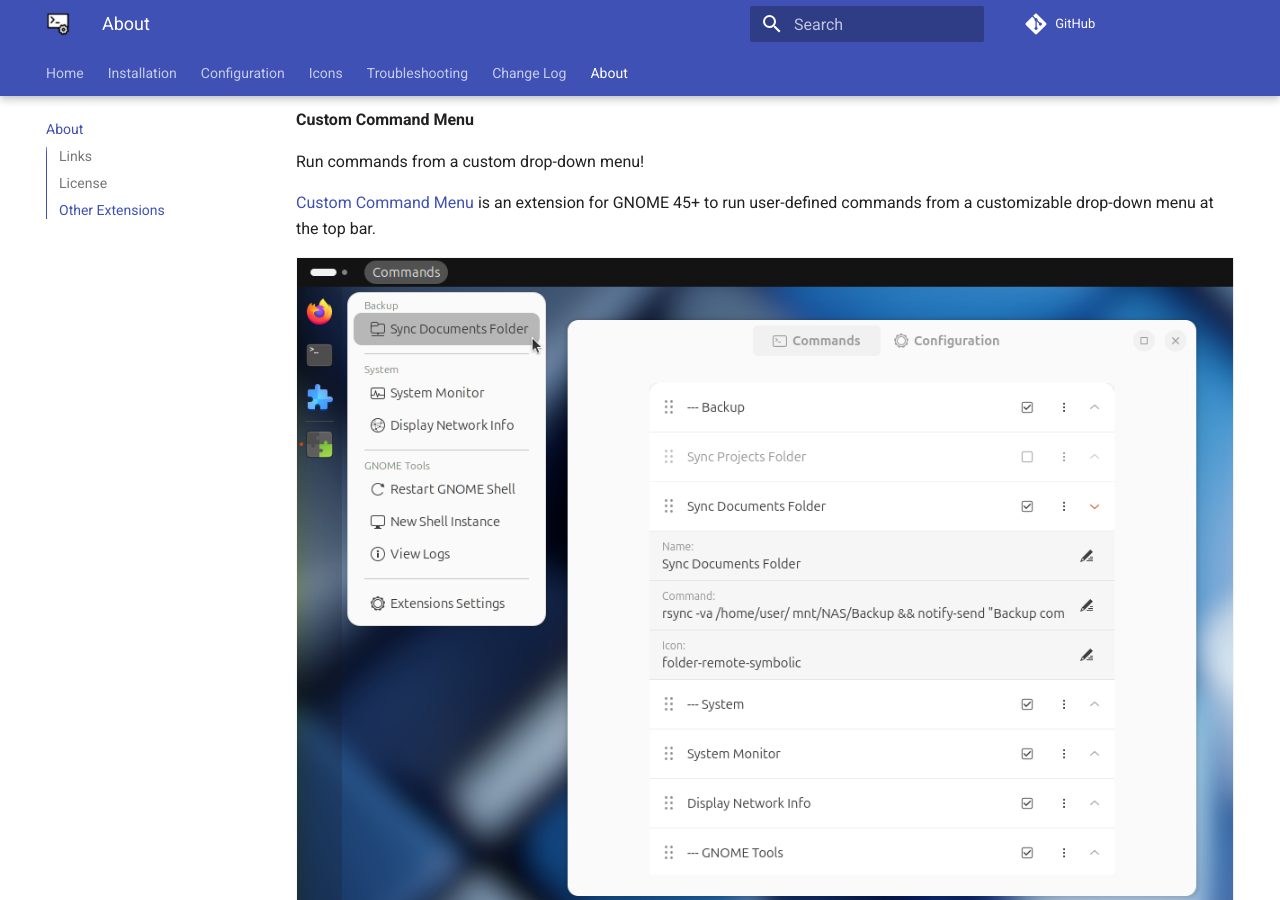
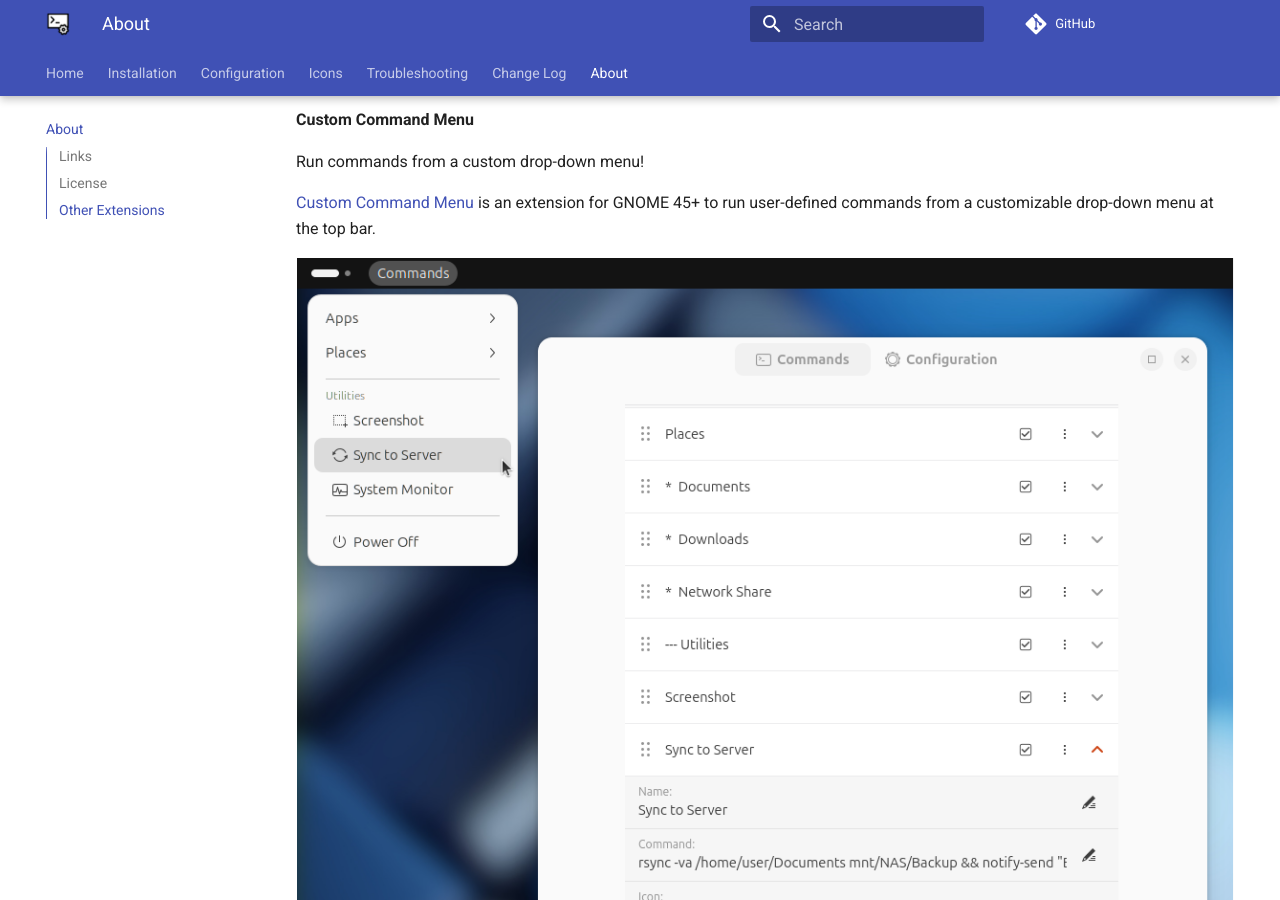
Before and after one commit to StorageB/custom-command-toggle, an MkDocs documentation site: the page built from docs/about.md, in a window 1280 px wide and 900 px high, scrolled down 748 px. Built offline with MkDocs 1.6.1 and Material for MkDocs 9.7.7, drawn with Linux system fonts in a browser that asks for light colours; comment, search, counter and statistics services are not loaded.

Commit message:
updated screenshots

```diff
--- a/docs/about.md
+++ b/docs/about.md
@@ -34,7 +34,7 @@
 
 [Custom Command Menu](https://extensions.gnome.org/extension/7024/custom-command-list/) is an extension for GNOME 45+ to run user-defined commands from a customizable drop-down menu at the top bar.
 
-![Screenshot-advanced](screenshots/custom-command-menu-12.png)
+![Screenshot-advanced](screenshots/custom-command-menu-13.png)
 
 <!--[<img src="https://raw.githubusercontent.com/andyholmes/gnome-shell-extensions-badge/master/get-it-on-ego.svg?sanitize=true" alt="Get it on GNOME Extensions" height="100" width="220">](https://extensions.gnome.org/extension/7024/custom-command-list/)-->
 
```
Also changed, not shown: docs/screenshots/custom-command-menu-13.png (added).
